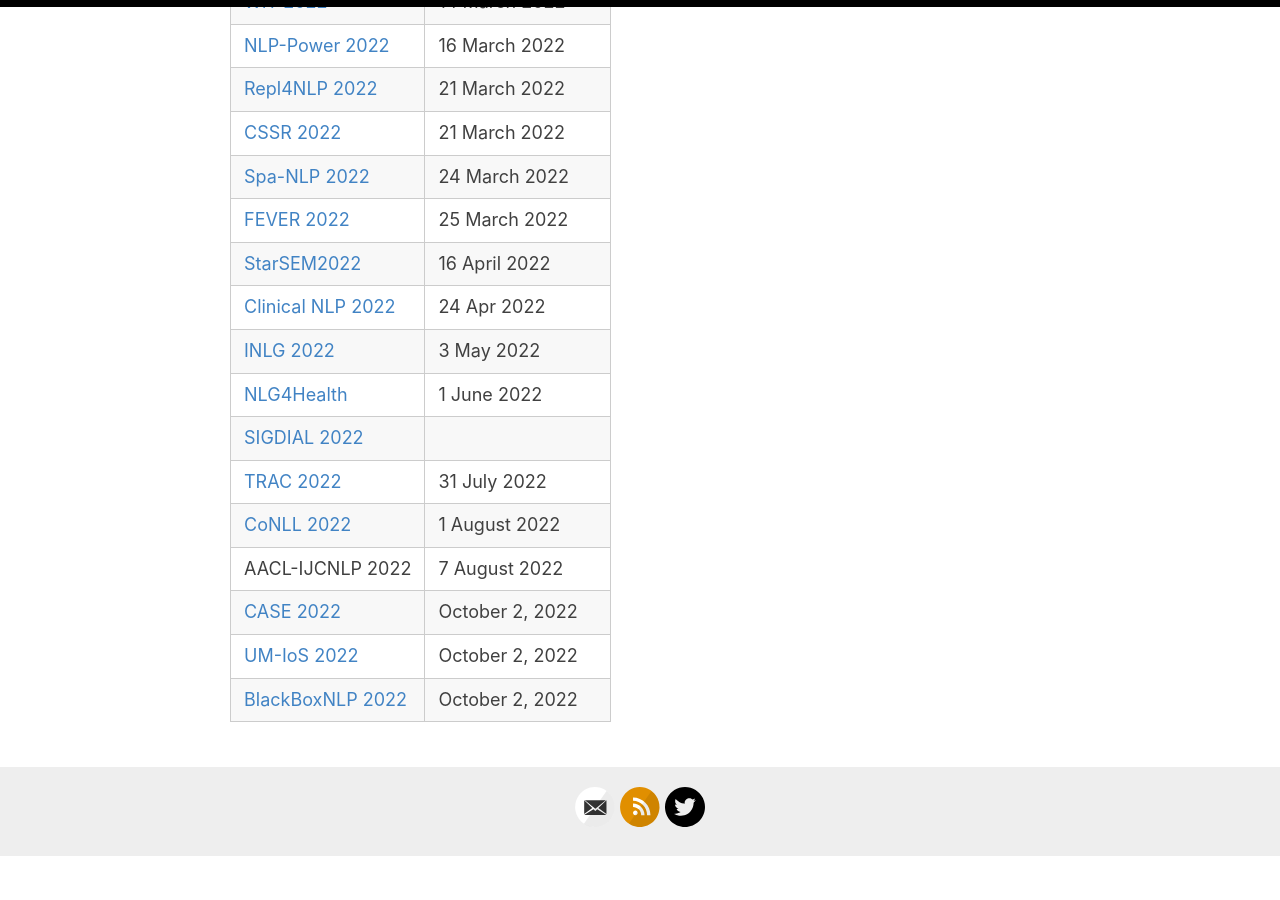
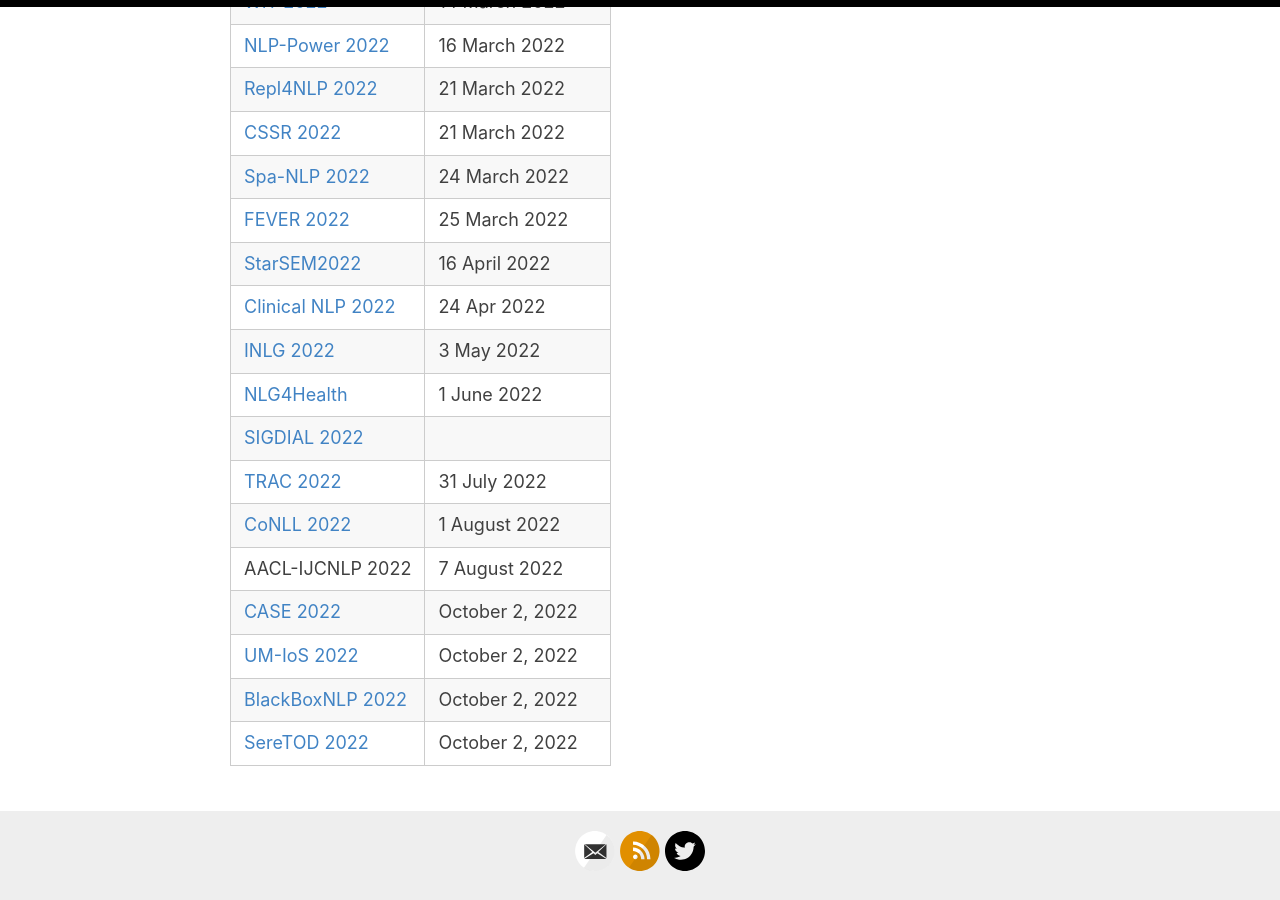
Before and after one commit to amitmerchant1990/reverie, a Jekyll site: the page built from dates.md, in a window 1280 px wide and 900 px high, scrolled down 1744 px. Built offline with Jekyll 4.4.1, drawn with Linux system fonts in a browser that asks for light colours; before the commit the page ends 2601 px from its top, so only the background shows below that.

Commit message:
Update dates.md
Organizers of SereTOD Wokrshop@EMNLP2022 that would like to subscribe to ARR, Thanks!

```diff
--- a/dates.md
+++ b/dates.md
@@ -56,3 +56,4 @@ Current publication venues participating in ARR are listed below. If you represe
 | [CASE 2022](https://emw.ku.edu.tr/case-2022/) | October 2, 2022 |
 | [UM-IoS 2022](https://induction-of-structure.github.io/emnlp2022/) | October 2, 2022 |
 | [BlackBoxNLP 2022](https://blackboxnlp.github.io/) | October 2, 2022 |
+| [SereTOD 2022](http://seretod.org/) | October 2, 2022 |
```
